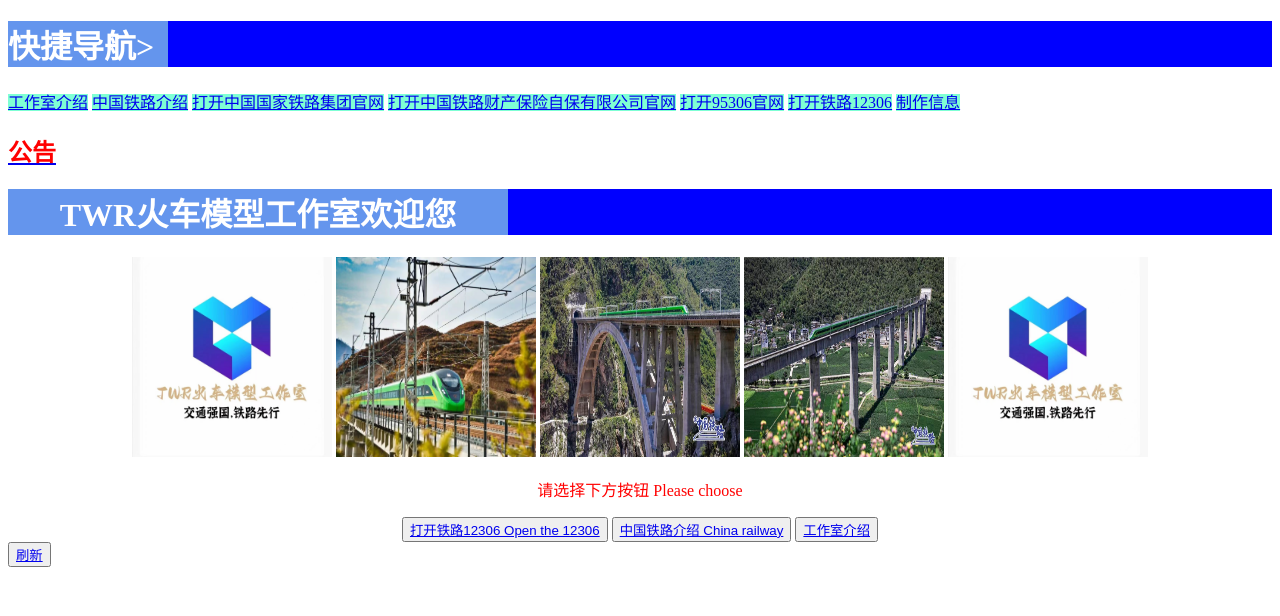
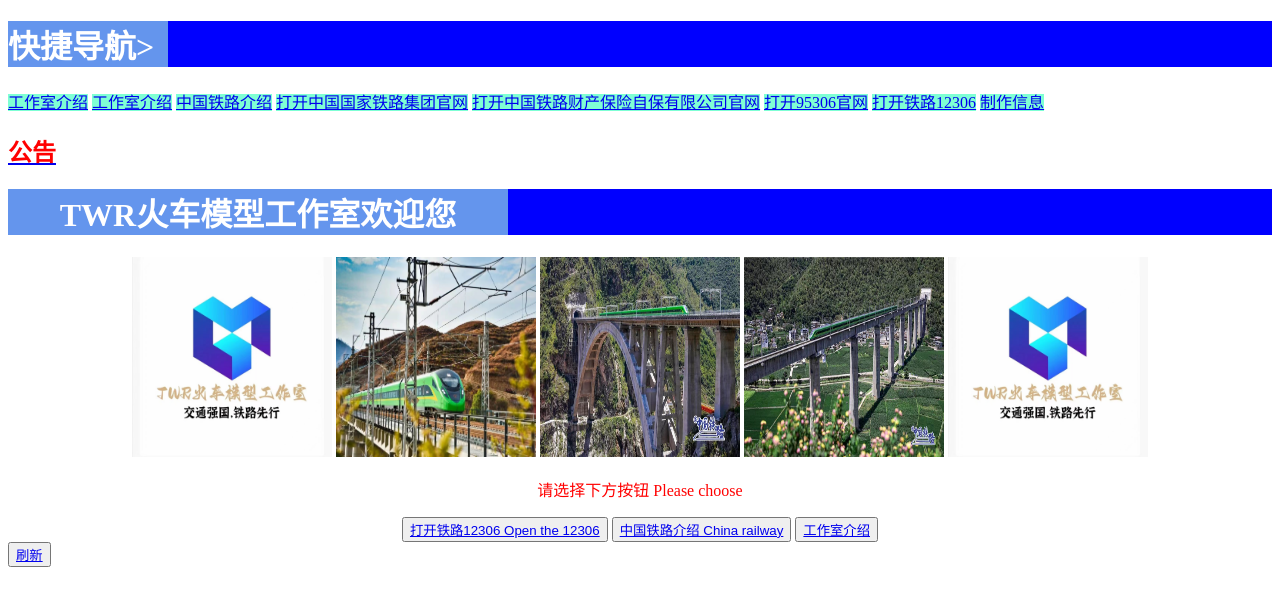
Before and after one commit to TWRchina/120210508, a plain HTML site: page index.html in a window 1280 px wide. Shown: the top 616 px of the page. Drawn offline with Linux system fonts and the light colour scheme.

Commit message:
Update index.html

```diff
--- a/index.html
+++ b/index.html
@@ -29,6 +29,7 @@
     </div>
     <div>
     <a href="TWR简绍.html"><span>工作室介绍</span></a>
+        <a href="心理.html"><span>工作室介绍</span></a>
     <!--<a href="商城.html"><span>商城</span></a>-->
     <a href="中国铁路.html"><span>中国铁路介绍</span></a>
     <a href="中国国家铁路集团有限公司.html"target="_blank"><span>打开中国国家铁路集团官网</span></a>
```
